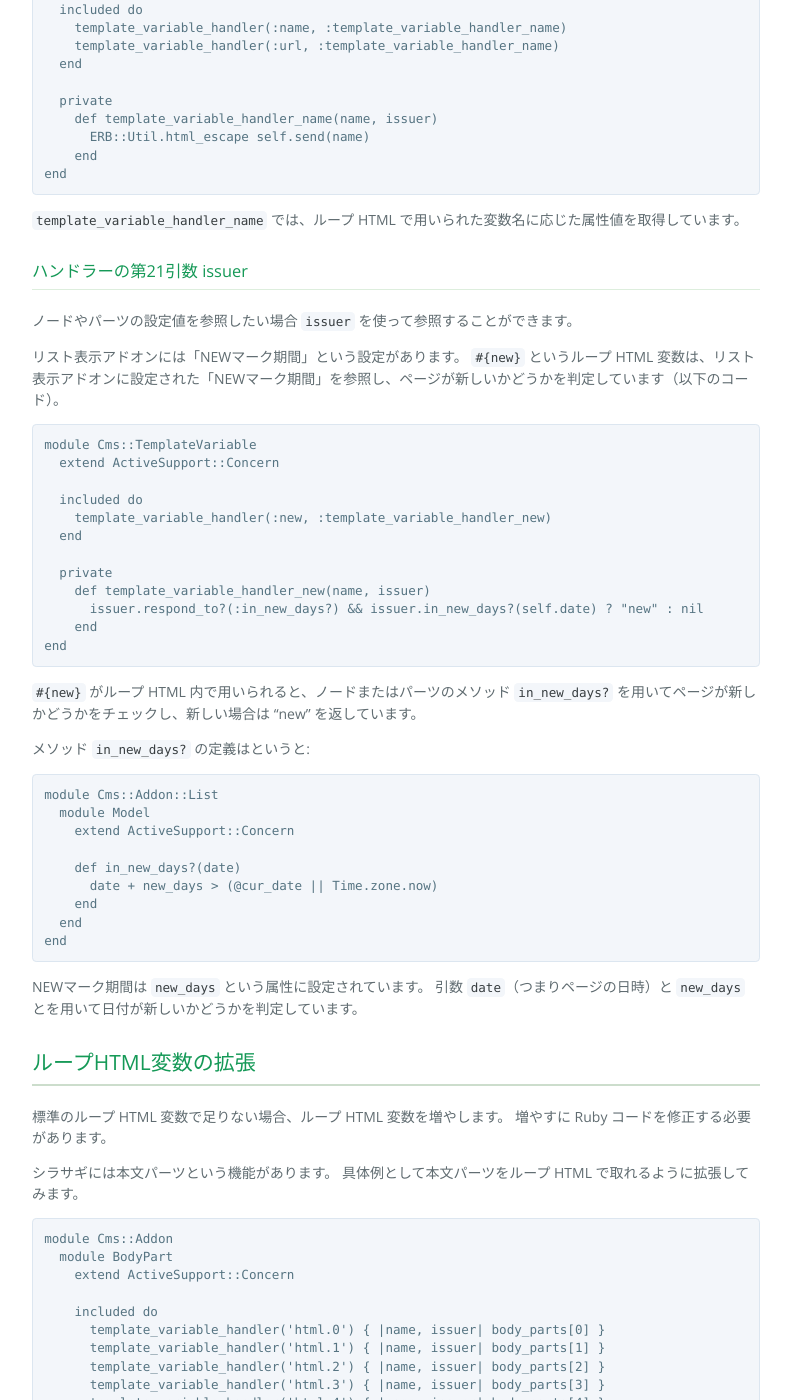
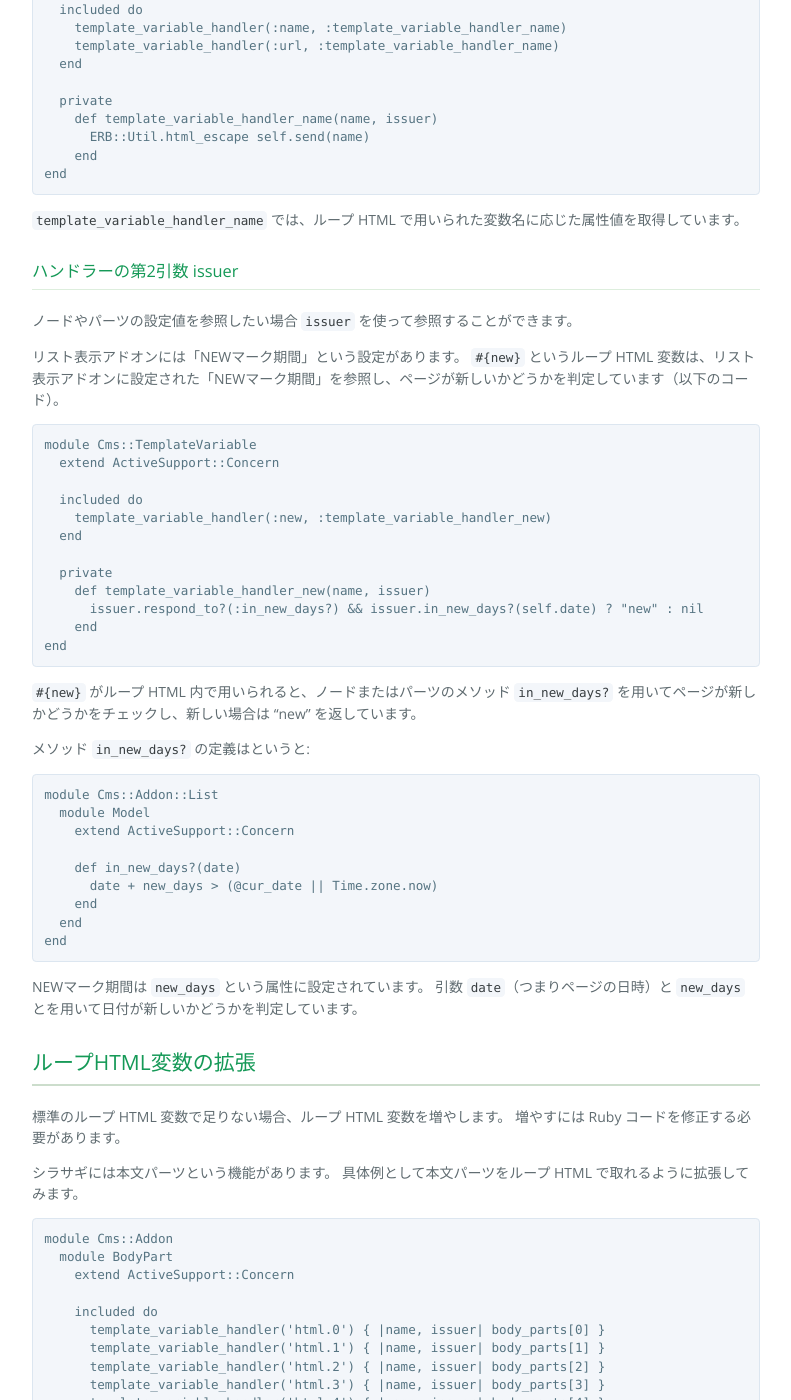
Before and after one commit to shirasagi/shirasagi.github.io, a Jekyll site: the page built from devel/loop.md, in a window 1280 px wide and 1400 px high, scrolled down 2540 px. Shown: the whole window, without its empty margins (244-1035 px from the left). Built offline with Jekyll 4.4.1, drawn with Linux system fonts in a browser that asks for light colours; nearby versions of some CDN libraries.

Commit message:
fix typo

```diff
--- a/devel/loop.md
+++ b/devel/loop.md
@@ -100,7 +100,7 @@ end
 
 `template_variable_handler_name` では、ループ HTML で用いられた変数名に応じた属性値を取得しています。
 
-### ハンドラーの第21引数 issuer
+### ハンドラーの第2引数 issuer
 
 ノードやパーツの設定値を参照したい場合 `issuer` を使って参照することができます。
 
@@ -145,7 +145,7 @@ NEWマーク期間は `new_days` という属性に設定されています。
 ## ループHTML変数の拡張
 
 標準のループ HTML 変数で足りない場合、ループ HTML 変数を増やします。
-増やすに Ruby コードを修正する必要があります。
+増やすには Ruby コードを修正する必要があります。
 
 シラサギには本文パーツという機能があります。
 具体例として本文パーツをループ HTML で取れるように拡張してみます。
```
